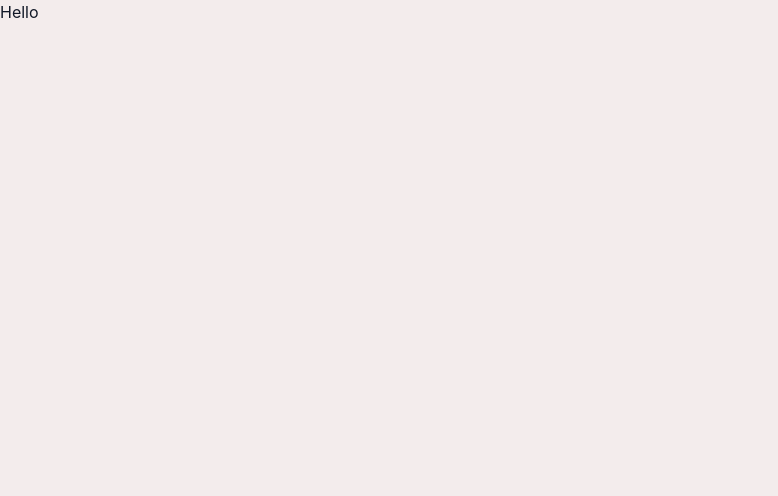
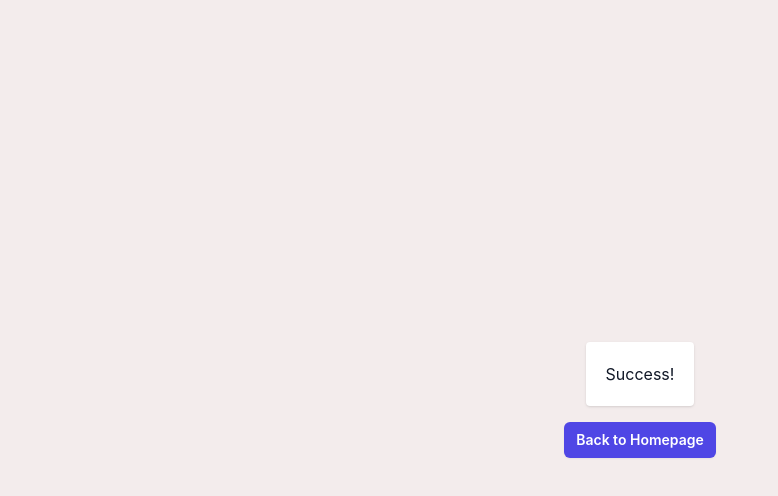
Before and after one commit to racosta323/Reg2VoteTX, a React (Vite) app in the folder client/: page /success in a window 1280 px wide. Shown: the top 496 px of the page, without its empty margins (0-778 px from the left). Built offline with nearby package versions, Linux system fonts and the light colour scheme.

Commit message:
navigates user back to homepage from success page.

```diff
--- a/client/src/Confirmation.jsx
+++ b/client/src/Confirmation.jsx
@@ -22,15 +22,17 @@ function Confirmation({ formData, click, setClick, isChecked, setIsChecked, setF
             if (response.ok) {
 
                 const blob = await response.blob()
+                const url = window.URL.createObjectURL(blob)
+
+                navigate('/success', {state: { downloadUrl: url }})
                 // console.log(blob)
-                const url = window.URL.createObjectURL(blob)
-                const link = document.createElement('a')
-                link.href = url
 
-                link.download = `${formData.last_name}, ${formData.first_name} - voter registration form.pdf`
                 // keep file somewhere so someone can donwload it?
-                link.click()
-                link.remove()
+                // const link = document.createElement('a')
+                // link.href = url
+                // link.download = `${formData.last_name}, ${formData.first_name} - voter registration form.pdf`
+                // link.click()
+                // link.remove()
                 setFormData(dataKeys)
 
 
--- a/client/src/Success.jsx
+++ b/client/src/Success.jsx
@@ -1,7 +1,35 @@
-function Success(){
+import { useLocation, redirect, useNavigate } from 'react-router-dom'
+
+function Success() {
+    const location = useLocation()
+    const { downloadUrl } = location.state || {}
+
+    const navigate = useNavigate()
+
     return (
-        <div>
-            <p className="text-gray-900">Hello</p>
+        <div className='flex flex-col justify-center items-center min-h-screen'>
+            <div className='bg-white shadow p-5 rounded'>
+                <h1 className="text-gray-900">Success!</h1>
+                {downloadUrl && (
+                    <>
+                        <p className='text-gray-900'>Download your form here!</p>
+                        <a
+                            href={downloadUrl}
+                            download
+                            className='text-blue-500 underline'
+                        >
+                            Download PDF
+                        </a>
+                    </>
+                )}
+            </div>
+            <button
+                className="rounded-md bg-indigo-600 px-3 py-2 text-sm font-semibold text-white shadow-sm hover:bg-indigo-500 focus-visible:outline focus-visible:outline-2 focus-visible:outline-offset-2 focus-visible:outline-indigo-600 mt-4"
+                type="button"
+                onClick={()=>navigate('/')}
+            >
+                Back to Homepage
+            </button>
         </div>
     )
 }
```
